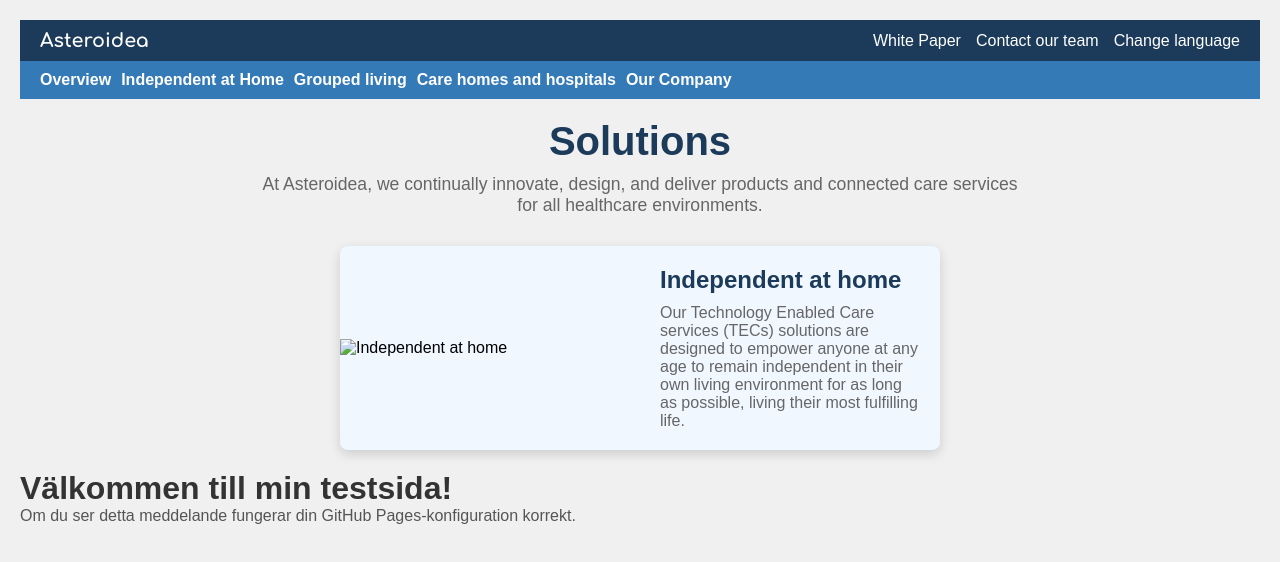
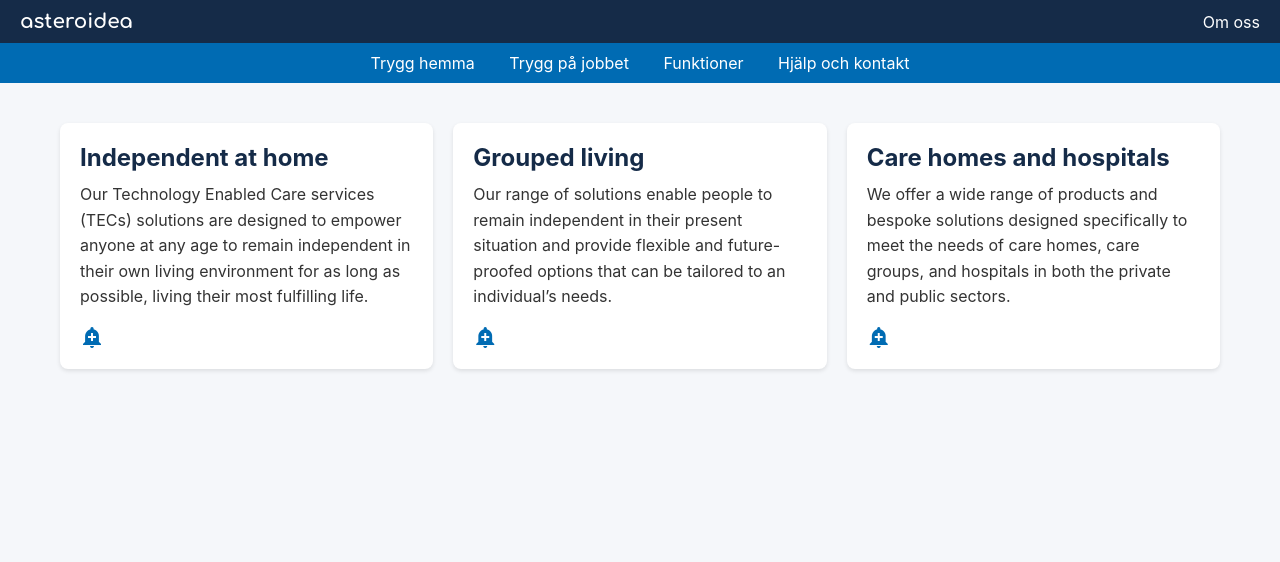
Before and after one commit to asteroidea-cc/asteroidea-web, a plain HTML site: page index.html in a window 1280 px wide. Drawn offline with Linux system fonts and the light colour scheme.

Commit message:
Beskrivande meddelande om ändringarna

```diff
--- a/css/style.css
+++ b/css/style.css
@@ -1,150 +1,108 @@
-/* Reset styling */
+/* Grundläggande reset och stil */
 * {
     margin: 0;
     padding: 0;
     box-sizing: border-box;
+    font-family: 'Inter', sans-serif;
 }
 
-/* Top bar styling */
+body {
+    background-color: #f5f7fa;
+    color: #333;
+}
+
+/* Top-bar styling */
 .top-bar {
     display: flex;
     justify-content: space-between;
-    align-items: center; /* Centrerar innehållet vertikalt */
-    background-color: #1c3b5a;
+    align-items: center;
+    background-color: #152b48; /* Justerad färg */
     padding: 10px 20px;
-    color: white;
 }
 
-/* Företagsnamn med Comfortaa-font */
-.company-name {
-    font-family: 'Comfortaa', Arial, sans-serif;
+.top-bar .company-name {
+    color: white;
+    font-family: 'Comfortaa', sans-serif; /* Comfortaa font */
+    font-size: 20px;
     font-weight: bold;
-    font-size: 1.2em;
-    color: white;
 }
 
-/* Top links styling */
-.top-links {
-    display: flex;
-    align-items: center;
+.top-bar .top-links a {
+    color: white;
+    text-decoration: none;
+    margin-left: 15px;
 }
 
-.top-links a {
-    margin-left: 15px;
-    color: white;
-    text-decoration: none;
-}
-
-.top-links a:hover {
+.top-bar .top-links a:hover {
     text-decoration: underline;
 }
 
 /* Main navigation styling */
 .main-nav {
+    background-color: #006bb3; /* Justerad färg */
+    padding: 10px 20px;
     display: flex;
-    align-items: center;
-    background-color: #337ab7;
-    padding: 10px 20px;
-    flex-wrap: wrap;
+    justify-content: center;
 }
 
-.menu {
-    display: flex;
-    flex-wrap: wrap;
-    gap: 10px;
+.main-nav .menu a {
+    color: white;
+    text-decoration: none;
+    margin: 0 15px;
 }
 
-.menu a {
-    color: white;
-    text-decoration: none;
-    font-weight: bold;
-}
-
-.menu a:hover {
+.main-nav .menu a:hover {
     text-decoration: underline;
 }
 
-/* Solutions section styling */
-.solutions {
-    text-align: center;
-    padding: 20px;
-    max-width: 800px;
+/* Hero section styling */
+.hero {
+    padding: 40px 20px;
+    max-width: 1200px;
     margin: 0 auto;
+    background-color: #f5f7fa;
 }
 
-.solutions h2 {
-    font-size: 2.5em;
-    color: #1c3b5a; /* Mörkblå färg för rubriken */
+.hero-columns {
+    display: flex;
+    gap: 20px;
+}
+
+.column {
+    flex: 1;
+    min-width: 280px;
+    padding: 20px; /* Padding for content */
+    border-radius: 8px; /* Rounded corners */
+    background-color: #ffffff; /* Background color for columns */
+    box-shadow: 0 2px 4px rgba(0, 0, 0, 0.1); /* Shadow effect */
+    position: relative; /* For icon positioning */
+    display: flex;
+    flex-direction: column; /* Stack content vertically */
+    justify-content: flex-start; /* Align items at the start */
+}
+
+.column h2 {
+    color: #152b48; /* Text color */
     margin-bottom: 10px;
 }
 
-.solutions .description {
-    font-size: 1.1em;
-    color: #666;
-    margin-bottom: 30px;
+.column p {
+    font-size: 16px;
+    line-height: 1.6;
+    margin-bottom: 15px;
 }
 
-/* Card styling */
-.card {
-    display: flex;
-    flex-direction: column;
-    align-items: center;
-    background-color: #f0f7ff; /* Ljusblå bakgrund */
-    border-radius: 8px;
-    overflow: hidden;
-    box-shadow: 0 4px 12px rgba(0, 0, 0, 0.15); /* Skugga runt boxen */
-    max-width: 600px;
-    margin: 0 auto;
-    text-align: left;
+/* Icon styling */
+.icon {
+    font-size: 28px; /* Increased icon size */
+    color: #006bb3; /* Icon color */
+    margin-top: auto; /* Push icon to the bottom */
+    align-self: flex-start; /* Align icon to the left */
 }
 
-.card img {
-    width: 100%;
-    height: auto;
-    object-fit: cover;
-}
-
-.card-content {
-    padding: 20px;
-}
-
-.card-content h3 {
-    font-size: 1.5em;
-    color: #1c3b5a;
-    margin-bottom: 10px;
-}
-
-.card-content p {
-    font-size: 1em;
-    color: #666;
-}
-
-/* Responsiv design för kortet */
-@media (min-width: 768px) {
-    .card {
-        flex-direction: row;
-    }
-
-    .card img {
-        width: 50%;
-    }
-
-    .card-content {
-        width: 50%;
+/* Responsivitet */
+@media (max-width: 768px) {
+    .hero-columns {
+        flex-direction: column;
     }
 }
-
-/* Grundläggande styling för sidan */
-body {
-    font-family: Arial, sans-serif;
-    background-color: #f0f0f0;
-    padding: 20px;
-}
-
-h1 {
-    color: #333;
-}
-
-p {
-    color: #555;
-}
--- a/index.html
+++ b/index.html
@@ -3,57 +3,51 @@
 <head>
     <meta charset="UTF-8">
     <meta name="viewport" content="width=device-width, initial-scale=1.0">
-    <title>Testa GitHub Pages</title>
-    <!-- Lägg till Google Fonts och CSS-filen -->
-    <link href="https://fonts.googleapis.com/css2?family=Comfortaa:wght@400;700&display=swap" rel="stylesheet">
+    <title>asteroidea.cc</title>
     <link rel="stylesheet" href="css/style.css">
+    <link href="https://fonts.googleapis.com/css2?family=Comfortaa:wght@400;700&display=swap" rel="stylesheet"> <!-- Add Comfortaa Font -->
+    <link href="https://fonts.googleapis.com/icon?family=Material+Icons" rel="stylesheet"> <!-- Add Material Icons -->
 </head>
 <body>
-    <!-- Top Bar -->
+    <!-- Top bar -->
     <div class="top-bar">
-        <div class="company-name">
-            Asteroidea
-        </div>
+        <div class="company-name">asteroidea</div>
         <div class="top-links">
-            <a href="#">White Paper</a>
-            <a href="#">Contact our team</a>
-            <a href="#">Change language</a>
+            <a href="#">Om oss</a>
         </div>
     </div>
 
-    <!-- Main Navigation -->
-    <div class="main-nav">
+    <!-- Main navigation -->
+    <nav class="main-nav">
         <div class="menu">
-            <a href="#">Overview</a>
-            <a href="#">Independent at Home</a>
-            <a href="#">Grouped living</a>
-            <a href="#">Care homes and hospitals</a>
-            <a href="#">Our Company</a>
+            <a href="#">Trygg hemma</a>
+            <a href="#">Trygg på jobbet</a>
+            <a href="#">Funktioner</a>
+            <a href="#">Hjälp och kontakt</a>
         </div>
-    </div>
+    </nav>
 
-    <!-- Solutions Section -->
-    <section class="solutions">
-        <h2>Solutions</h2>
-        <p class="description">
-            At Asteroidea, we continually innovate, design, and deliver products and connected care services for all healthcare environments.
-        </p>
-
-        <div class="card">
-            <img src="images/independent-at-home.jpg" alt="Independent at home">
-            <div class="card-content">
-                <h3>Independent at home</h3>
-                <p>
-                    Our Technology Enabled Care services (TECs) solutions are designed to empower anyone at any age to remain independent in their own living environment for as long as possible, living their most fulfilling life.
-                </p>
+    <!-- Hero Section -->
+    <section class="hero">
+        <div class="hero-columns">
+            <div class="column">
+                <h2>Independent at home</h2>
+                <p>Our Technology Enabled Care services (TECs) solutions are designed to empower anyone at any age to remain independent in their own living environment for as long as possible, living their most fulfilling life.</p>
+                <span class="material-icons icon">add_alert</span>
+            </div>
+            <div class="column">
+                <h2>Grouped living</h2>
+                <p>Our range of solutions enable people to remain independent in their present situation and provide flexible and future-proofed options that can be tailored to an individual’s needs.</p>
+                <span class="material-icons icon">add_alert</span>
+            </div>
+            <div class="column">
+                <h2>Care homes and hospitals</h2>
+                <p>We offer a wide range of products and bespoke solutions designed specifically to meet the needs of care homes, care groups, and hospitals in both the private and public sectors.</p>
+                <span class="material-icons icon">add_alert</span>
             </div>
         </div>
     </section>
 
-    <h1>Välkommen till min testsida!</h1>
-    <p>Om du ser detta meddelande fungerar din GitHub Pages-konfiguration korrekt.</p>
-
-    <!-- Lägg till JavaScript-filen -->
     <script src="js/script.js"></script>
 </body>
 </html>
```
